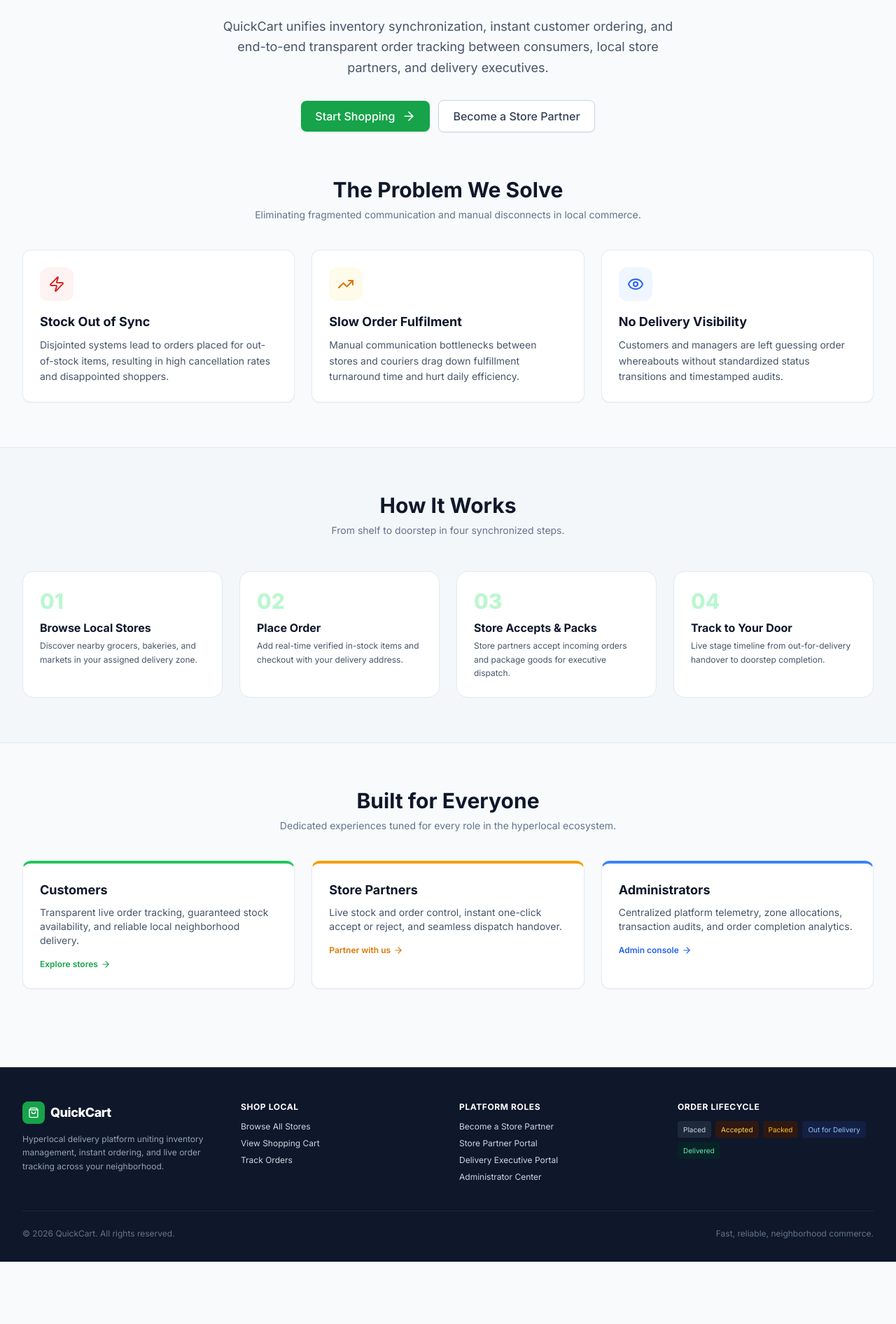
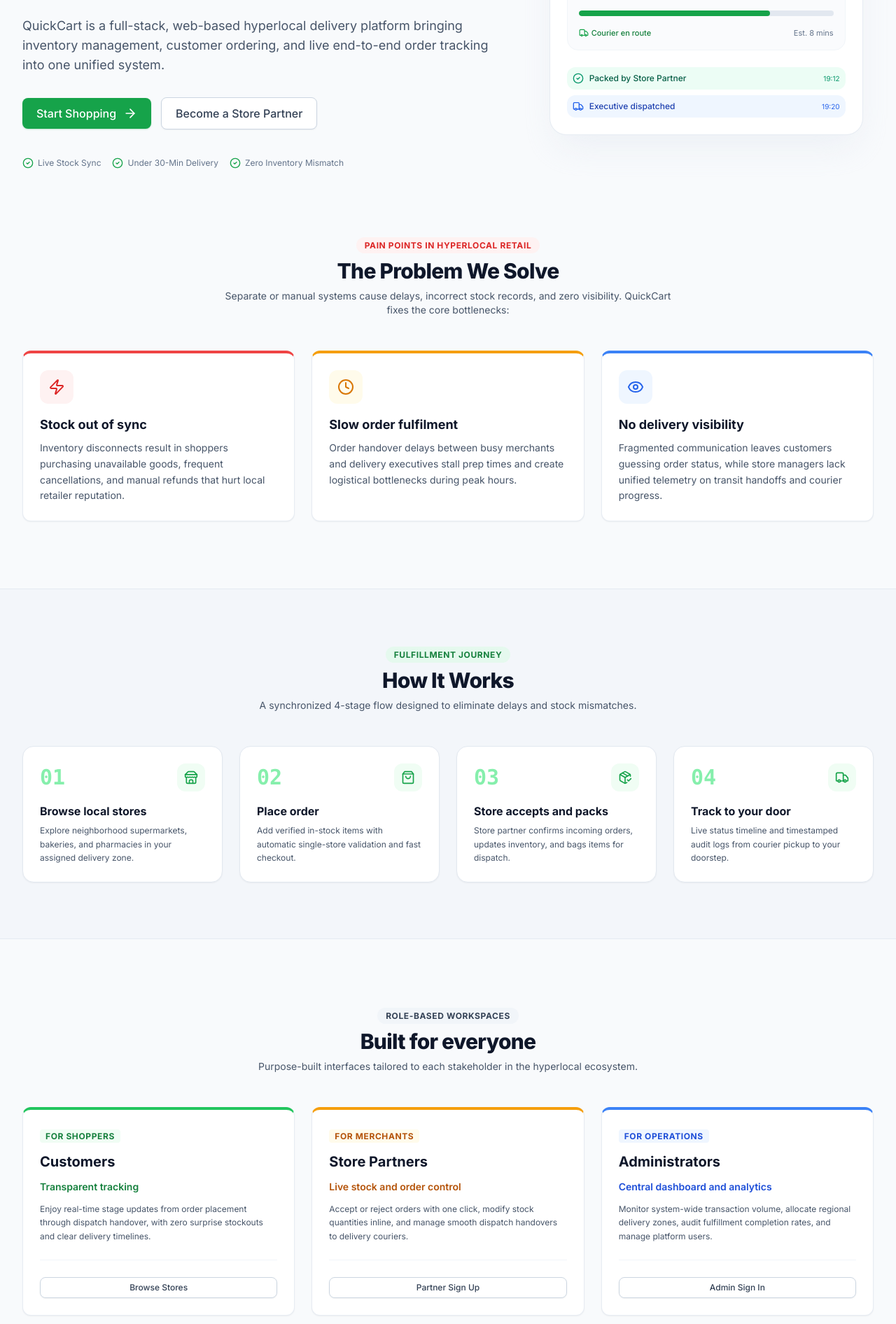
Before and after one commit to vidyasirdini-commits/quick_cart, a React (Vite) app in the folder client/: page / in a window 1280 px wide. Shown: the part 288-2180 px from the top of the page at 70% size. Before the commit the page ends 2091 px from the top, so only its background shows below. Built offline with nearby package versions, Linux system fonts and the light colour scheme.

Commit message:
feat(client): implement comprehensive responsive Home page per PROMPT 2.1

```diff
--- a/client/src/pages/HomePage.jsx
+++ b/client/src/pages/HomePage.jsx
@@ -1,17 +1,33 @@
 import React from 'react';
 import { Link } from 'react-router-dom';
-import { ShoppingBag, ArrowRight, ShieldCheck, Zap, Eye, Store, TrendingUp } from 'lucide-react';
-import { Button, Card } from '../components';
+import {
+  ShoppingBag,
+  ArrowRight,
+  ShieldCheck,
+  Zap,
+  Eye,
+  Store,
+  TrendingUp,
+  PackageCheck,
+  Truck,
+  CheckCircle2,
+  Clock,
+  Layers,
+  Sparkles,
+} from 'lucide-react';
+import { Button, Card, Badge } from '../components';
 
 export const HomePage = () => {
   return (
-    <div className="space-y-16 py-12">
+    <div className="space-y-16 sm:space-y-24 py-8 sm:py-12">
       {/* Hero Section */}
       <section className="max-w-7xl mx-auto px-4 sm:px-6 lg:px-8">
-        <div className="text-center max-w-3xl mx-auto space-y-6">
-          <div className="inline-flex items-center gap-2 px-3.5 py-1.5 rounded-full bg-primary-50 border border-primary-200 text-primary-700 text-xs font-semibold">
-            <Zap className="h-3.5 w-3.5 text-primary-600" />
-            Hyperlocal Commerce Reimagined
+        <div className="grid grid-cols-1 lg:grid-cols-12 gap-12 items-center">
+          {/* Left Column: Headlines & CTAs */}
+          <div className="lg:col-span-7 space-y-6 text-center lg:text-left">
+            <div className="inline-flex items-center gap-2 px-3.5 py-1.5 rounded-full bg-primary-50 border border-primary-200 text-primary-700 text-xs font-semibold shadow-xs">
+              <Zap className="h-3.5 w-3.5 text-primary-600 animate-pulse" />
+              <span>Hyperlocal Delivery Platform</span>
             </div>
 
             <h1 className="text-4xl sm:text-5xl lg:text-6xl font-extrabold text-slate-900 tracking-tight leading-[1.1]">
@@ -19,14 +35,18 @@
               <span className="text-primary-600">delivered fast.</span>
             </h1>
 
-          <p className="text-lg text-slate-600 leading-relaxed max-w-2xl mx-auto">
-            QuickCart unifies inventory synchronization, instant customer ordering, and end-to-end
-            transparent order tracking between consumers, local store partners, and delivery executives.
+            <p className="text-base sm:text-lg text-slate-600 leading-relaxed max-w-2xl mx-auto lg:mx-0">
+              QuickCart is a full-stack, web-based hyperlocal delivery platform bringing inventory
+              management, customer ordering, and live end-to-end order tracking into one unified system.
             </p>
 
-          <div className="flex flex-col sm:flex-row items-center justify-center gap-3 pt-2">
+            <div className="flex flex-col sm:flex-row items-center justify-center lg:justify-start gap-3.5 pt-2">
               <Link to="/stores" className="w-full sm:w-auto">
-              <Button size="lg" className="w-full" rightIcon={<ArrowRight className="h-5 w-5" />}>
+                <Button
+                  size="lg"
+                  className="w-full shadow-md shadow-primary-600/25"
+                  rightIcon={<ArrowRight className="h-5 w-5" />}
+                >
                   Start Shopping
                 </Button>
               </Link>
@@ -36,61 +56,139 @@
                 </Button>
               </Link>
             </div>
+
+            {/* Quick feature badges */}
+            <div className="pt-4 flex flex-wrap items-center justify-center lg:justify-start gap-4 text-xs text-slate-500">
+              <span className="flex items-center gap-1.5">
+                <CheckCircle2 className="h-4 w-4 text-primary-600" />
+                Live Stock Sync
+              </span>
+              <span className="flex items-center gap-1.5">
+                <CheckCircle2 className="h-4 w-4 text-primary-600" />
+                Under 30-Min Delivery
+              </span>
+              <span className="flex items-center gap-1.5">
+                <CheckCircle2 className="h-4 w-4 text-primary-600" />
+                Zero Inventory Mismatch
+              </span>
+            </div>
+          </div>
+
+          {/* Right Column: Interactive Order Visual Mockup */}
+          <div className="lg:col-span-5">
+            <div className="relative mx-auto max-w-md bg-white rounded-3xl border border-slate-200/80 shadow-2xl shadow-slate-200/60 p-6 space-y-5">
+              <div className="flex items-center justify-between pb-3 border-b border-slate-100">
+                <div className="flex items-center gap-2">
+                  <div className="w-3 h-3 rounded-full bg-emerald-500 animate-ping" />
+                  <span className="text-xs font-bold text-slate-900">Live Delivery Tracker</span>
+                </div>
+                <Badge status="out_for_delivery" size="sm" dot />
+              </div>
+
+              {/* Mock Order Card */}
+              <div className="space-y-3 bg-slate-50/70 p-4 rounded-2xl border border-slate-100">
+                <div className="flex justify-between items-start">
+                  <div>
+                    <h4 className="text-xs font-bold text-slate-800">Fresh Basket Supermarket</h4>
+                    <p className="text-[11px] text-slate-400">Order #QC-8492 • 3 items</p>
+                  </div>
+                  <span className="text-xs font-extrabold text-slate-900">₹395.00</span>
+                </div>
+
+                {/* Progress Visual */}
+                <div className="w-full bg-slate-200 h-2 rounded-full overflow-hidden">
+                  <div className="bg-primary-600 h-full w-3/4 rounded-full transition-all duration-500" />
+                </div>
+
+                <div className="flex items-center justify-between text-[11px] text-slate-500 pt-1">
+                  <span className="font-medium text-primary-700 flex items-center gap-1">
+                    <Truck className="h-3.5 w-3.5 text-primary-600" /> Courier en route
+                  </span>
+                  <span>Est. 8 mins</span>
+                </div>
+              </div>
+
+              {/* Status pills simulation */}
+              <div className="space-y-2 pt-1 text-xs">
+                <div className="flex items-center justify-between p-2 rounded-xl bg-emerald-50 text-emerald-800">
+                  <span className="flex items-center gap-2 font-medium">
+                    <CheckCircle2 className="h-4 w-4 text-emerald-600" /> Packed by Store Partner
+                  </span>
+                  <span className="text-[10px] text-emerald-600">19:12</span>
+                </div>
+                <div className="flex items-center justify-between p-2 rounded-xl bg-blue-50 text-blue-800">
+                  <span className="flex items-center gap-2 font-medium">
+                    <Truck className="h-4 w-4 text-blue-600" /> Executive dispatched
+                  </span>
+                  <span className="text-[10px] text-blue-600">19:20</span>
+                </div>
+              </div>
+            </div>
+          </div>
         </div>
       </section>
 
-      {/* The Problem We Solve */}
+      {/* Section: The Problem We Solve */}
       <section className="max-w-7xl mx-auto px-4 sm:px-6 lg:px-8">
-        <div className="text-center mb-10">
-          <h2 className="text-2xl sm:text-3xl font-bold text-slate-900">The Problem We Solve</h2>
-          <p className="text-slate-500 text-sm mt-2">
-            Eliminating fragmented communication and manual disconnects in local commerce.
+        <div className="text-center max-w-2xl mx-auto mb-12 space-y-2">
+          <span className="text-xs font-bold uppercase tracking-wider text-danger-600 bg-danger-50 px-3 py-1 rounded-full">
+            Pain Points in Hyperlocal Retail
+          </span>
+          <h2 className="text-3xl font-extrabold text-slate-900 tracking-tight">
+            The Problem We Solve
+          </h2>
+          <p className="text-slate-600 text-sm">
+            Separate or manual systems cause delays, incorrect stock records, and zero visibility.
+            QuickCart fixes the core bottlenecks:
           </p>
         </div>
 
         <div className="grid grid-cols-1 md:grid-cols-3 gap-6">
-          <Card className="p-6">
+          <Card className="p-6 border-t-4 border-t-danger-500" hover>
             <div className="w-12 h-12 rounded-xl bg-danger-50 text-danger-600 flex items-center justify-center mb-4">
               <Zap className="h-6 w-6" />
             </div>
-            <h3 className="text-lg font-bold text-slate-900 mb-2">Stock Out of Sync</h3>
+            <h3 className="text-lg font-bold text-slate-900 mb-2">Stock out of sync</h3>
             <p className="text-sm text-slate-600 leading-relaxed">
-              Disjointed systems lead to orders placed for out-of-stock items, resulting in high
-              cancellation rates and disappointed shoppers.
+              Inventory disconnects result in shoppers purchasing unavailable goods, frequent
+              cancellations, and manual refunds that hurt local retailer reputation.
             </p>
           </Card>
 
-          <Card className="p-6">
+          <Card className="p-6 border-t-4 border-t-accent-500" hover>
             <div className="w-12 h-12 rounded-xl bg-accent-50 text-accent-600 flex items-center justify-center mb-4">
-              <TrendingUp className="h-6 w-6" />
+              <Clock className="h-6 w-6" />
             </div>
-            <h3 className="text-lg font-bold text-slate-900 mb-2">Slow Order Fulfilment</h3>
+            <h3 className="text-lg font-bold text-slate-900 mb-2">Slow order fulfilment</h3>
             <p className="text-sm text-slate-600 leading-relaxed">
-              Manual communication bottlenecks between stores and couriers drag down fulfillment
-              turnaround time and hurt daily efficiency.
+              Order handover delays between busy merchants and delivery executives stall prep times
+              and create logistical bottlenecks during peak hours.
             </p>
           </Card>
 
-          <Card className="p-6">
+          <Card className="p-6 border-t-4 border-t-info-500" hover>
             <div className="w-12 h-12 rounded-xl bg-info-50 text-info-600 flex items-center justify-center mb-4">
               <Eye className="h-6 w-6" />
             </div>
-            <h3 className="text-lg font-bold text-slate-900 mb-2">No Delivery Visibility</h3>
+            <h3 className="text-lg font-bold text-slate-900 mb-2">No delivery visibility</h3>
             <p className="text-sm text-slate-600 leading-relaxed">
-              Customers and managers are left guessing order whereabouts without standardized status
-              transitions and timestamped audits.
+              Fragmented communication leaves customers guessing order status, while store managers
+              lack unified telemetry on transit handoffs and courier progress.
             </p>
           </Card>
         </div>
       </section>
 
-      {/* How It Works */}
-      <section className="bg-slate-100/60 py-16 border-y border-slate-200/80">
+      {/* Section: How It Works */}
+      <section className="bg-slate-100/70 py-16 sm:py-20 border-y border-slate-200/80">
         <div className="max-w-7xl mx-auto px-4 sm:px-6 lg:px-8">
-          <div className="text-center mb-12">
-            <h2 className="text-2xl sm:text-3xl font-bold text-slate-900">How It Works</h2>
-            <p className="text-slate-500 text-sm mt-2">
-              From shelf to doorstep in four synchronized steps.
+          <div className="text-center max-w-2xl mx-auto mb-12 space-y-2">
+            <span className="text-xs font-bold uppercase tracking-wider text-primary-700 bg-primary-100/60 px-3 py-1 rounded-full">
+              Fulfillment Journey
+            </span>
+            <h2 className="text-3xl font-extrabold text-slate-900 tracking-tight">How It Works</h2>
+            <p className="text-slate-600 text-sm">
+              A synchronized 4-stage flow designed to eliminate delays and stock mismatches.
             </p>
           </div>
 
@@ -98,76 +196,139 @@
             {[
               {
                 step: '01',
-                title: 'Browse Local Stores',
-                desc: 'Discover nearby grocers, bakeries, and markets in your assigned delivery zone.',
+                title: 'Browse local stores',
+                desc: 'Explore neighborhood supermarkets, bakeries, and pharmacies in your assigned delivery zone.',
+                icon: Store,
               },
               {
                 step: '02',
-                title: 'Place Order',
-                desc: 'Add real-time verified in-stock items and checkout with your delivery address.',
+                title: 'Place order',
+                desc: 'Add verified in-stock items with automatic single-store validation and fast checkout.',
+                icon: ShoppingBag,
               },
               {
                 step: '03',
-                title: 'Store Accepts & Packs',
-                desc: 'Store partners accept incoming orders and package goods for executive dispatch.',
+                title: 'Store accepts and packs',
+                desc: 'Store partner confirms incoming orders, updates inventory, and bags items for dispatch.',
+                icon: PackageCheck,
               },
               {
                 step: '04',
-                title: 'Track to Your Door',
-                desc: 'Live stage timeline from out-for-delivery handover to doorstep completion.',
+                title: 'Track to your door',
+                desc: 'Live status timeline and timestamped audit logs from courier pickup to your doorstep.',
+                icon: Truck,
               },
-            ].map((item) => (
-              <div key={item.step} className="bg-white p-6 rounded-2xl border border-slate-200 relative">
-                <span className="text-3xl font-extrabold text-primary-200">{item.step}</span>
-                <h3 className="text-base font-bold text-slate-900 mt-2 mb-1">{item.title}</h3>
+            ].map((item) => {
+              const Icon = item.icon;
+              return (
+                <div
+                  key={item.step}
+                  className="bg-white p-6 rounded-2xl border border-slate-200 shadow-sm relative flex flex-col justify-between"
+                >
+                  <div>
+                    <div className="flex items-center justify-between mb-4">
+                      <span className="text-3xl font-extrabold text-primary-300 font-mono">
+                        {item.step}
+                      </span>
+                      <div className="p-2.5 rounded-xl bg-primary-50 text-primary-600">
+                        <Icon className="h-5 w-5" />
+                      </div>
+                    </div>
+                    <h3 className="text-base font-bold text-slate-900 mb-1.5">{item.title}</h3>
                     <p className="text-xs text-slate-600 leading-relaxed">{item.desc}</p>
                   </div>
-            ))}
+                </div>
+              );
+            })}
           </div>
         </div>
       </section>
 
-      {/* Built for Everyone */}
+      {/* Section: Built for Everyone */}
       <section className="max-w-7xl mx-auto px-4 sm:px-6 lg:px-8">
-        <div className="text-center mb-10">
-          <h2 className="text-2xl sm:text-3xl font-bold text-slate-900">Built for Everyone</h2>
-          <p className="text-slate-500 text-sm mt-2">
-            Dedicated experiences tuned for every role in the hyperlocal ecosystem.
+        <div className="text-center max-w-2xl mx-auto mb-12 space-y-2">
+          <span className="text-xs font-bold uppercase tracking-wider text-slate-700 bg-slate-100 px-3 py-1 rounded-full">
+            Role-Based Workspaces
+          </span>
+          <h2 className="text-3xl font-extrabold text-slate-900 tracking-tight">
+            Built for everyone
+          </h2>
+          <p className="text-slate-600 text-sm">
+            Purpose-built interfaces tailored to each stakeholder in the hyperlocal ecosystem.
           </p>
         </div>
 
         <div className="grid grid-cols-1 md:grid-cols-3 gap-6">
-          <Card className="p-6 border-t-4 border-t-primary-500">
-            <h3 className="text-lg font-bold text-slate-900 mb-2">Customers</h3>
-            <p className="text-sm text-slate-600">
-              Transparent live order tracking, guaranteed stock availability, and reliable local
-              neighborhood delivery.
+          {/* Card 1: Customers */}
+          <Card className="p-6 border-t-4 border-t-primary-500 flex flex-col justify-between" hover>
+            <div className="space-y-3">
+              <span className="text-xs font-bold uppercase tracking-wider text-primary-700 bg-primary-50 px-2 py-0.5 rounded">
+                For Shoppers
+              </span>
+              <h3 className="text-xl font-bold text-slate-900">Customers</h3>
+              <p className="text-sm font-semibold text-primary-700">
+                Transparent tracking
               </p>
-            <Link to="/stores" className="inline-flex items-center text-xs font-semibold text-primary-600 mt-4">
-              Explore stores <ArrowRight className="h-3.5 w-3.5 ml-1" />
+              <p className="text-xs text-slate-600 leading-relaxed">
+                Enjoy real-time stage updates from order placement through dispatch handover, with
+                zero surprise stockouts and clear delivery timelines.
+              </p>
+            </div>
+            <div className="pt-6 mt-6 border-t border-slate-100">
+              <Link to="/stores">
+                <Button variant="secondary" size="sm" className="w-full">
+                  Browse Stores
+                </Button>
               </Link>
+            </div>
           </Card>
 
-          <Card className="p-6 border-t-4 border-t-accent-500">
-            <h3 className="text-lg font-bold text-slate-900 mb-2">Store Partners</h3>
-            <p className="text-sm text-slate-600">
-              Live stock and order control, instant one-click accept or reject, and seamless
-              dispatch handover.
+          {/* Card 2: Store Partners */}
+          <Card className="p-6 border-t-4 border-t-accent-500 flex flex-col justify-between" hover>
+            <div className="space-y-3">
+              <span className="text-xs font-bold uppercase tracking-wider text-accent-700 bg-accent-50 px-2 py-0.5 rounded">
+                For Merchants
+              </span>
+              <h3 className="text-xl font-bold text-slate-900">Store Partners</h3>
+              <p className="text-sm font-semibold text-accent-700">
+                Live stock and order control
               </p>
-            <Link to="/register" className="inline-flex items-center text-xs font-semibold text-accent-600 mt-4">
-              Partner with us <ArrowRight className="h-3.5 w-3.5 ml-1" />
+              <p className="text-xs text-slate-600 leading-relaxed">
+                Accept or reject orders with one click, modify stock quantities inline, and manage
+                smooth dispatch handovers to delivery couriers.
+              </p>
+            </div>
+            <div className="pt-6 mt-6 border-t border-slate-100">
+              <Link to="/register">
+                <Button variant="secondary" size="sm" className="w-full">
+                  Partner Sign Up
+                </Button>
               </Link>
+            </div>
           </Card>
 
-          <Card className="p-6 border-t-4 border-t-info-500">
-            <h3 className="text-lg font-bold text-slate-900 mb-2">Administrators</h3>
-            <p className="text-sm text-slate-600">
-              Centralized platform telemetry, zone allocations, transaction audits, and order
-              completion analytics.
+          {/* Card 3: Administrators */}
+          <Card className="p-6 border-t-4 border-t-info-500 flex flex-col justify-between" hover>
+            <div className="space-y-3">
+              <span className="text-xs font-bold uppercase tracking-wider text-info-700 bg-info-50 px-2 py-0.5 rounded">
+                For Operations
+              </span>
+              <h3 className="text-xl font-bold text-slate-900">Administrators</h3>
+              <p className="text-sm font-semibold text-info-700">
+                Central dashboard and analytics
               </p>
-            <Link to="/login" className="inline-flex items-center text-xs font-semibold text-info-600 mt-4">
-              Admin console <ArrowRight className="h-3.5 w-3.5 ml-1" />
+              <p className="text-xs text-slate-600 leading-relaxed">
+                Monitor system-wide transaction volume, allocate regional delivery zones, audit
+                fulfillment completion rates, and manage platform users.
+              </p>
+            </div>
+            <div className="pt-6 mt-6 border-t border-slate-100">
+              <Link to="/login">
+                <Button variant="secondary" size="sm" className="w-full">
+                  Admin Sign In
+                </Button>
               </Link>
+            </div>
           </Card>
         </div>
       </section>
```
Lines whose indentation alone changed are shown as unchanged.
